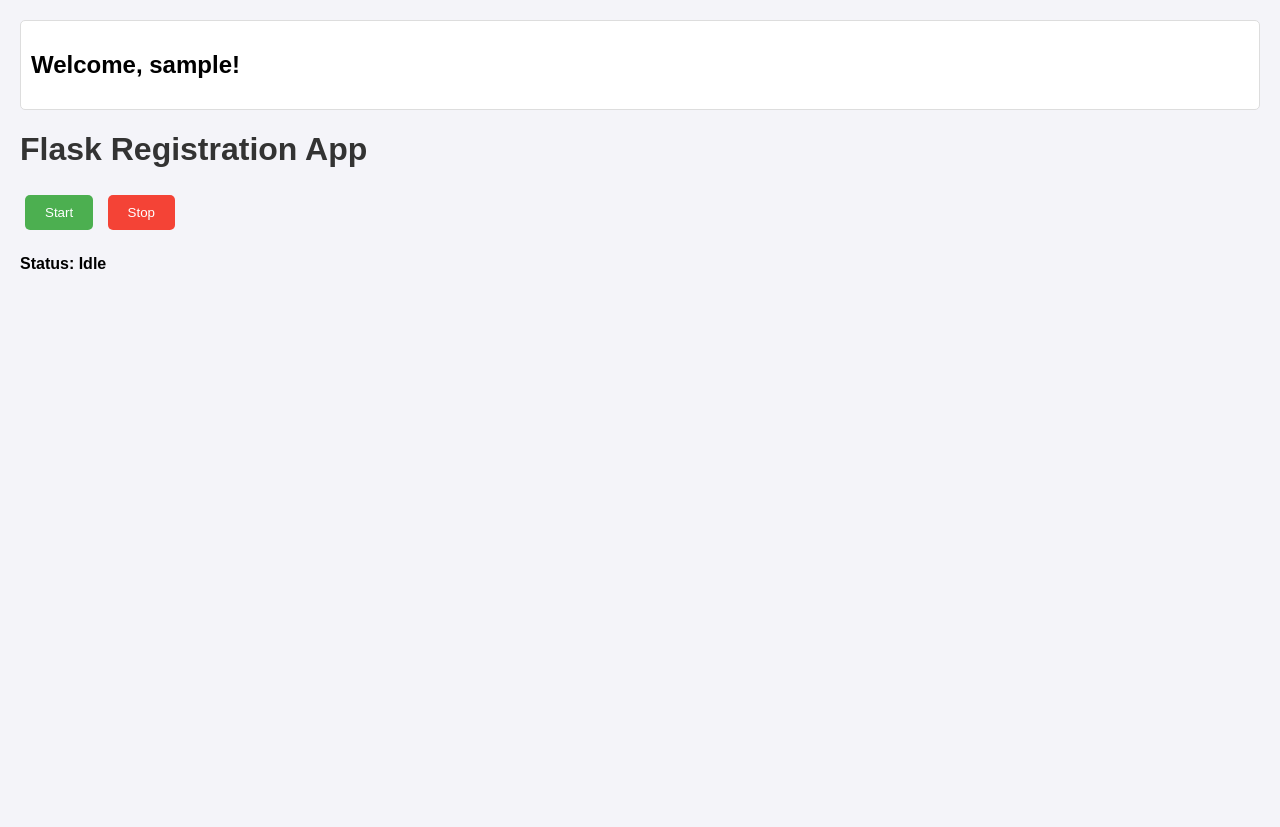
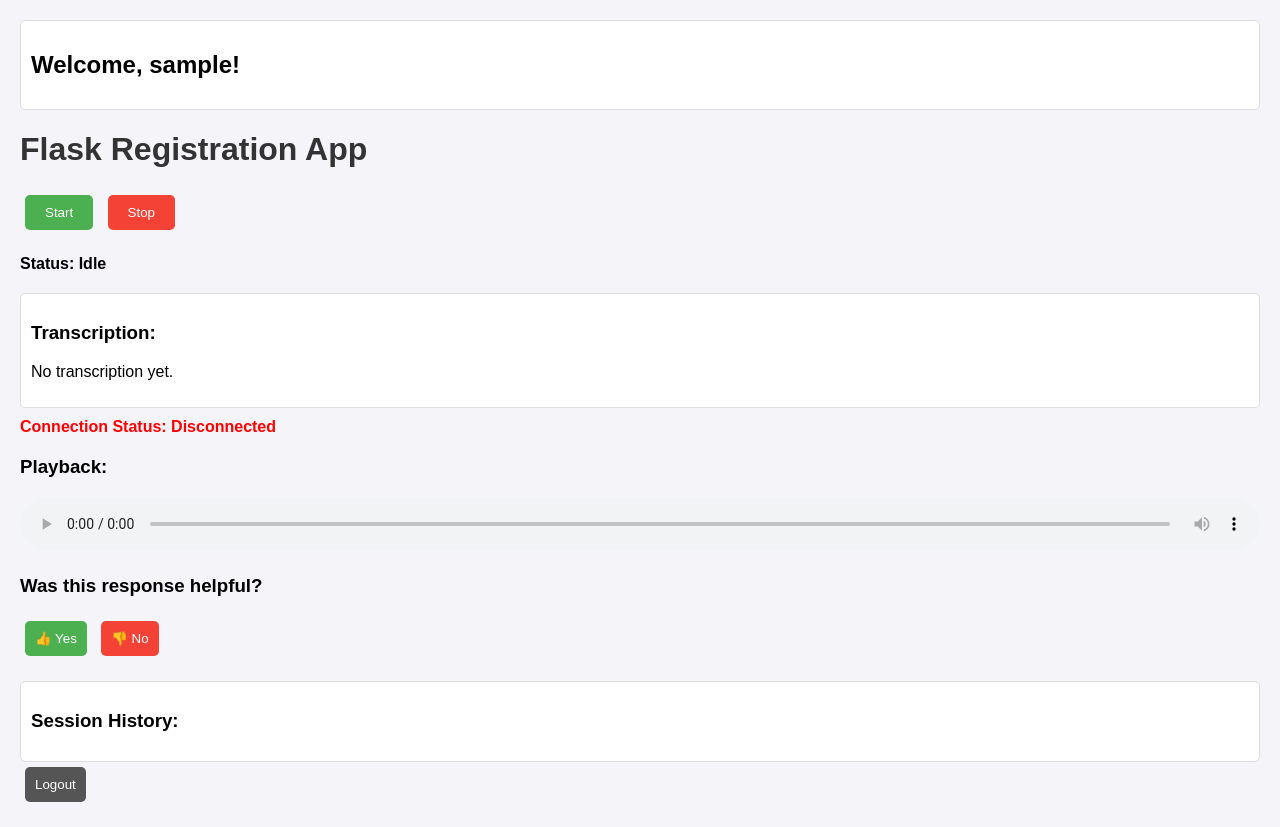
Before and after one commit to ARusama515/testflask, a Flask app: page / in a window 1280 px wide. Before the commit the page ends 269 px from the top, so only its background shows below. Run offline with Flask 3, Linux system fonts and the light colour scheme; the visitor is signed in with stand-in values (Sample User, id 1); some libraries are stand-ins or nearby versions.

Commit message:
first commit

```diff
--- a/app.py
+++ b/app.py
@@ -80,5 +80,9 @@
     flash('You have been logged out.')
     return redirect(url_for('home'))
 
+@socketio.on('feedback')
+def handle_feedback(data):
+    print(f"User feedback received: {data['feedback']}")
+
 if __name__ == '__main__':
     socketio.run(app, host='0.0.0.0', port=5000, debug=True)
--- a/templates/home.html
+++ b/templates/home.html
@@ -51,6 +51,25 @@
     <button id="startButton" onclick="startAudioStream()">Start</button>
     <button id="stopButton" onclick="stopAudioStream()" disabled>Stop</button>
     <p id="status">Status: Idle</p>
+    <div id="transcription" style="margin-top: 20px; padding: 10px; background-color: #fff; border: 1px solid #ddd; border-radius: 5px;">
+        <h3>Transcription:</h3>
+        <p id="transcriptionText">No transcription yet.</p>
+    </div>
+    <p id="connectionStatus" style="margin-top: 10px; font-weight: bold; color: red;">Connection Status: Disconnected</p>
+    <div id="playback" style="margin-top: 20px;">
+        <h3>Playback:</h3>
+        <audio id="audioPlayer" controls style="width: 100%;"></audio>
+    </div>
+    <div id="feedback" style="margin-top: 20px;">
+        <h3>Was this response helpful?</h3>
+        <button onclick="sendFeedback('up')" style="background-color: #4CAF50; color: white; padding: 10px; border: none; border-radius: 5px;">👍 Yes</button>
+        <button onclick="sendFeedback('down')" style="background-color: #f44336; color: white; padding: 10px; border: none; border-radius: 5px;">👎 No</button>
+    </div>
+    <div id="history" style="margin-top: 20px; padding: 10px; background-color: #fff; border: 1px solid #ddd; border-radius: 5px;">
+        <h3>Session History:</h3>
+        <ul id="historyList"></ul>
+    </div>
+    <button onclick="window.location.href='/logout'" style="background-color: #555; color: white; padding: 10px; border: none; border-radius: 5px;">Logout</button>
 
     <script>
         let socket;
```
